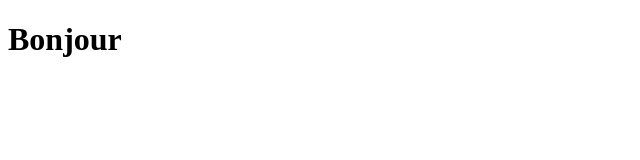
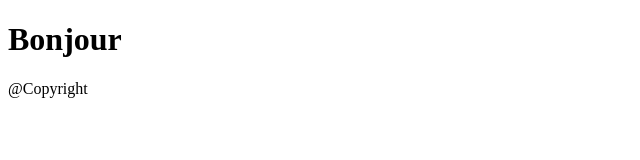
Before and after one commit to Trmd1/depot_theo, a plain HTML site: page index.html in a window 1280 px wide. Shown: the whole page, without its empty margins (0-640 px from the left). Drawn offline with Linux system fonts and the light colour scheme.

Commit message:
copyright

```diff
--- a/index.html
+++ b/index.html
@@ -5,5 +5,10 @@
     </head>
     <body>
         <h1>Bonjour</h1>
+        <div class="crght">
+            <footer>
+                @Copyright
+            </footer>
+        </div>
     </body>
 </html>
```
